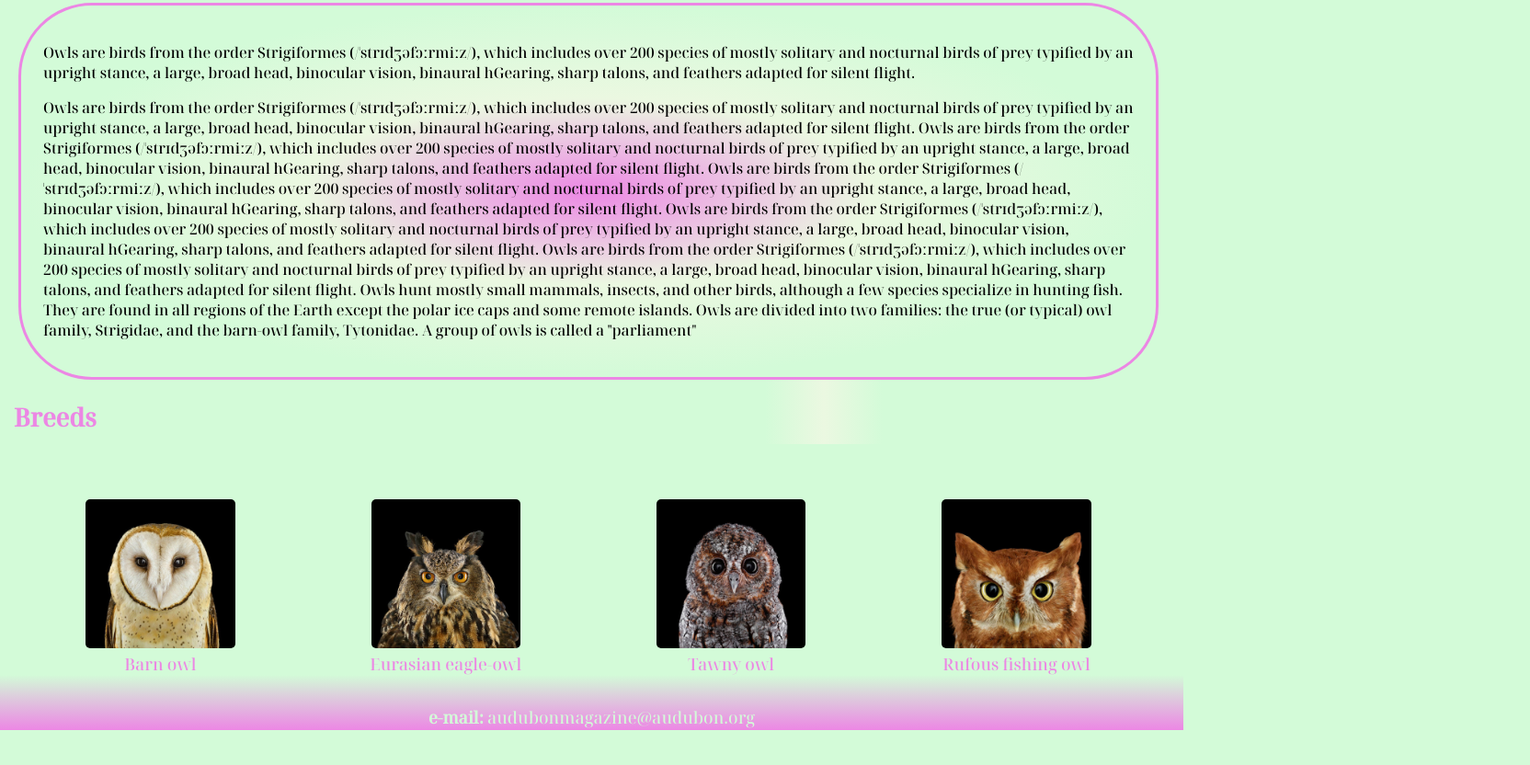
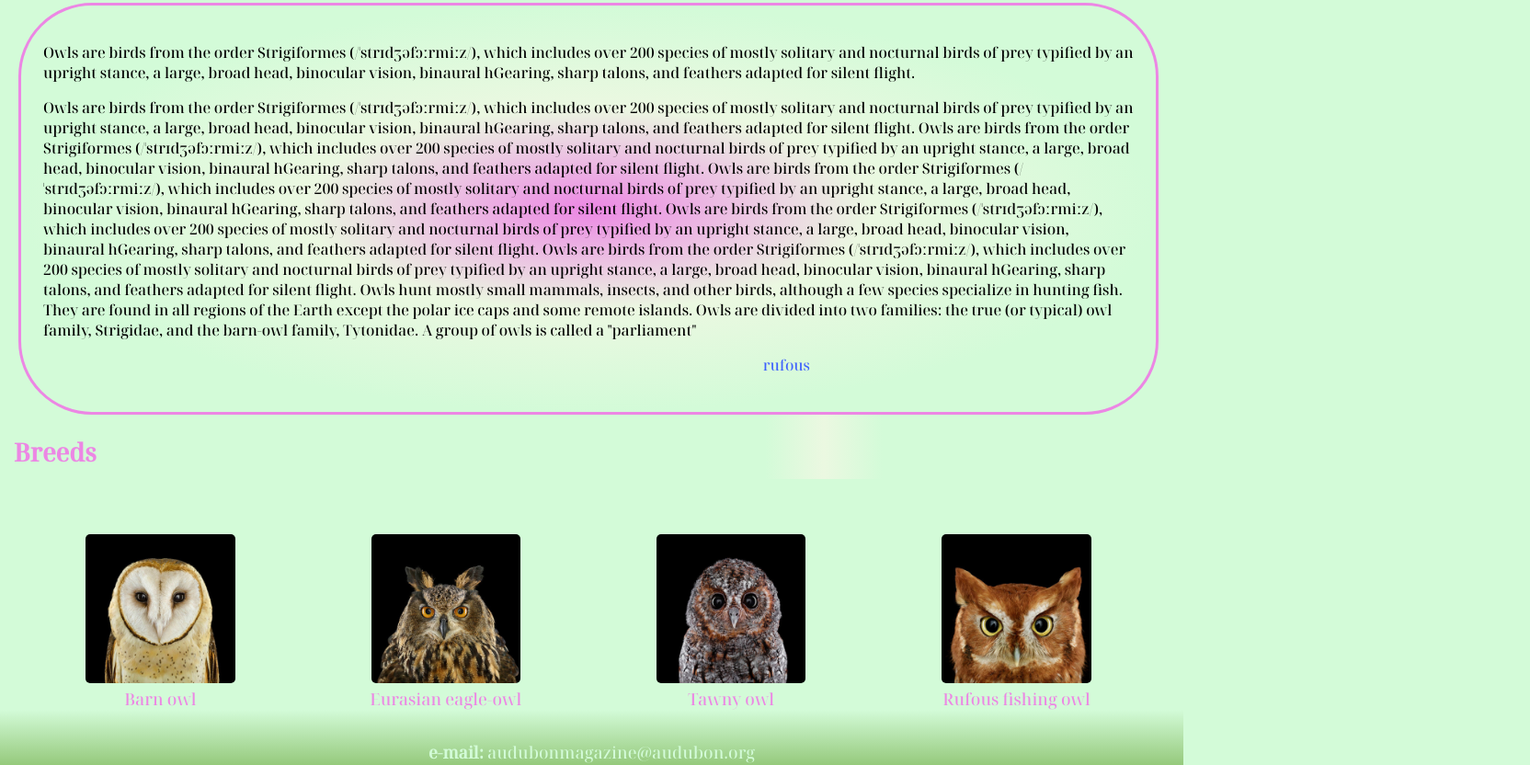
Before and after one commit to 8ikigai/actual-lb4, a plain HTML site: page owls.html in a window 1280 px wide. Shown: the part 267-1099 px from the top of the page at 92% size, 1664 px wide, since content can reach past the window. Before the commit the page ends 1061 px from the top, so only its background shows below. Drawn offline with Linux system fonts and the light colour scheme.

Commit message:
random link added
random link, random color

```diff
--- a/owls.html
+++ b/owls.html
@@ -7,8 +7,21 @@
         <link rel="preconnect" href="https://fonts.gstatic.com" crossorigin>
         <link href="https://fonts.googleapis.com/css2?family=Noto+Serif+Display:wght@500&display=swap" rel="stylesheet">
         <meta http-equiv="Content-Type" content="text/html; charset=utf-8">
-
         <link rel="stylesheet" href="style.css">
+        <SCript>
+            function change_color(id){
+                let r = Math.random()*(255);
+                let g = Math.random()*(255);
+                let b = Math.random()*(255);
+                let color = 'rgb(' + r +', ' +g + ', ' +b + ')'
+                document.getElementById(id).style.background =  'linear-gradient(0.5turn, #D3FBD8, '+color+')';
+            }
+            function rand_link(arrOBJ){
+                lnkIndx = Math.round(Math.random()*(3));
+                lnk= '<a id="' + arrOBJ[lnkIndx].style + '" href="' + arrOBJ[lnkIndx].link + '">' + arrOBJ[lnkIndx].title + '</a>';
+                return lnk
+            }
+        </SCript>
     </head>
     <body>
         <div id="page-container">
@@ -19,7 +32,7 @@
                     </div>
                 </center>
 
-                <article class="with-transition" style="margin-left: 20px; margin-right: 20px; margin-top: 50px; padding: 1.5em; border: #EC87E4 solid; border-radius: 5em;">
+                <article id="article" class="with-transition" style="margin-left: 20px; margin-right: 20px; margin-top: 50px; padding: 1.5em; border: #EC87E4 solid; border-radius: 5em;">
                     <p>
                         Owls are birds from the order Strigiformes (/ˈstrɪdʒəfɔːrmiːz/),
                         which includes over 200 species of mostly solitary and nocturnal birds
@@ -80,12 +93,14 @@
                     <figure>
                         <img src="img/tawny.jpg" alt="">
                         <figcaption> <a class="with-transition" href="tawny.html">Tawny owl</a> </figcaption>
+
                     </figure>
                     <figure>
                         <img src="img/furious.jpg" alt="">
-                        <figcaption> <a class="with-transition" href="tawny.html">Rufous fishing owl</a> </figcaption>
+                        <figcaption> <a class="with-transition" href="rufous.html">Rufous fishing owl</a> </figcaption>
                     </figure>
                 </nav>
+
             </div>
 
 
@@ -98,6 +113,41 @@
                     </section>
                 </center>
             </footer>
+
         </div>
+        <script>
+            change_color('footer')
+        </script>
+        <script>
+
+            var arrObjects = [];
+
+
+            arrObjects[0] = {
+                link: "barn.html",
+                style: "a0",
+                title: "barn"
+            }
+            arrObjects[1] = {
+                link: "eurasian_eagle.html",
+                style: "a1",
+                title: "eurasian"
+            }
+            arrObjects[2] = {
+                link: "tawny.html",
+                style: "a2",
+                title: "tawny"
+            }
+            arrObjects[3] = {
+                link: "rufous.html",
+                style: "a3",
+                title: "rufous"
+            }
+            a_html= rand_link(arrObjects);
+            let p = document.createElement("p")
+            p.innerHTML = a_html;
+            document.getElementById('article').appendChild(p)
+        </script>
+
     </body>
 </html>
--- a/style.css
+++ b/style.css
@@ -140,7 +140,23 @@ a:hover {
 
 a.with-transition { transition: 0.7s; }
 
+#a1 {
+    color: darkgreen;
+    margin: 5%;
+}
 
+#a2 {
+    color: rgb(209, 255, 134);
+    margin: 20%;
+}
+#a0 {
+    color: bisque;
+    margin: 36%;
+}
+#a3 {
+    color: rgb(63, 98, 253);
+    margin: 66%;
+}
 #menucontainer >div{
     border: black solid; border-radius: 1em; padding: 0.3em; margin: 0.3em;
 }
```
Also changed, not shown: code.js (added, +46 -0 lines), e.html (added, +12 -0 lines), eurasian_eagle.html (+14 -1 lines), 1 other file.
